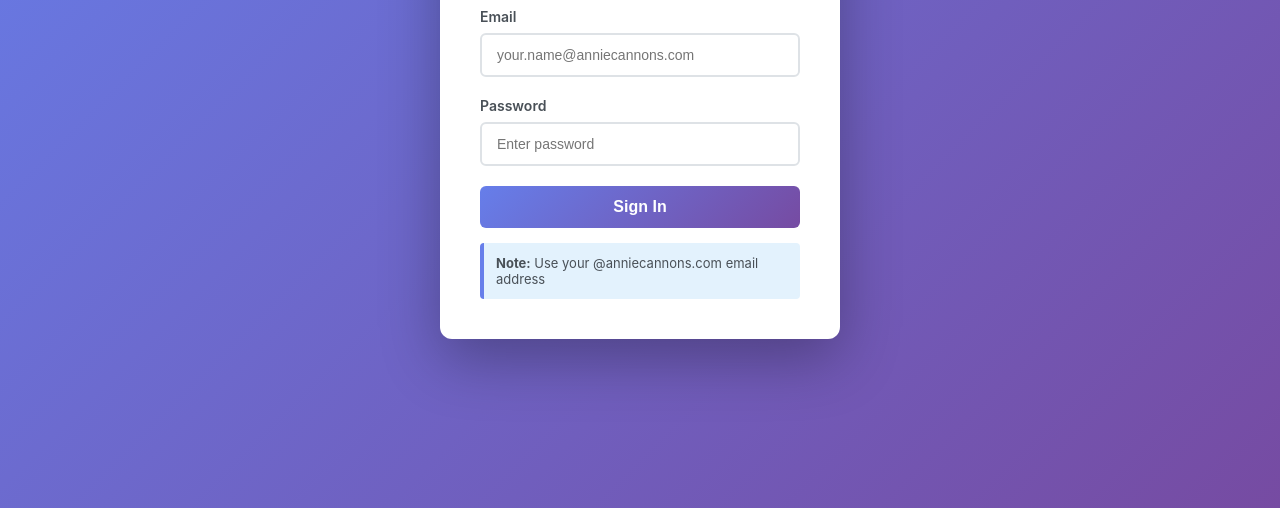
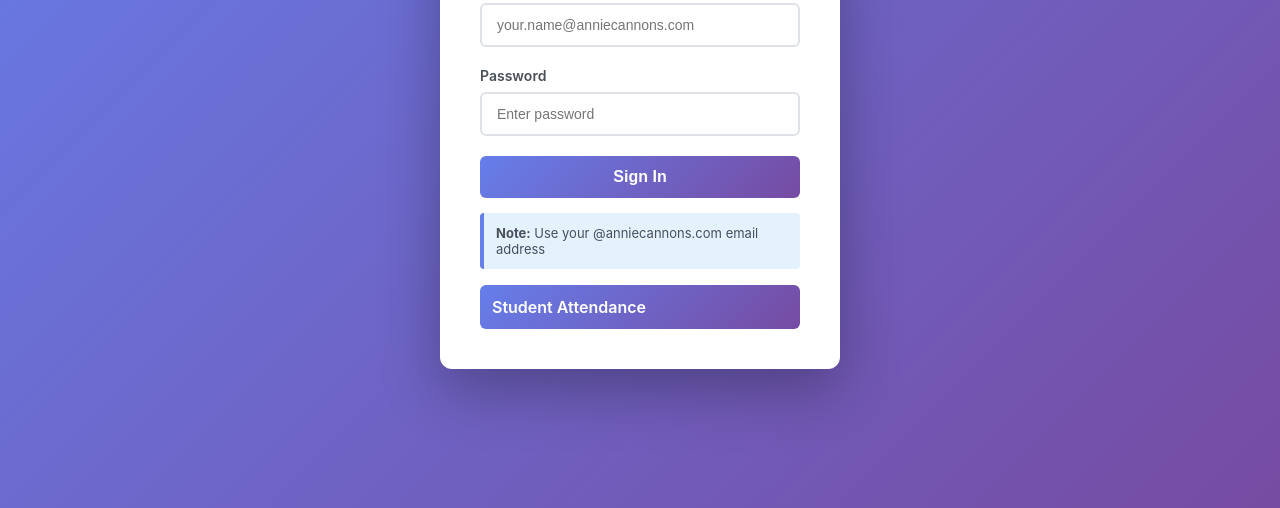
Before and after one commit to cm-hart/canvas-analytics, a website: page public/login.html in a window 1280 px wide. Shown: the part 292-800 px from the top of the page. Drawn offline with Linux system fonts and the light colour scheme.

Commit message:
added link student attendance link/button to login page

```diff
--- a/public/login.html
+++ b/public/login.html
@@ -1,8 +1,8 @@
 <!DOCTYPE html>
 <html lang="en">
   <head>
-    <meta charset="UTF-8">
-    <meta name="viewport" content="width=device-width, initial-scale=1.0">
+    <meta charset="UTF-8" />
+    <meta name="viewport" content="width=device-width, initial-scale=1.0" />
     <title>Login - Canvas Analytics Dashboard</title>
     <style>
       * {
@@ -12,7 +12,8 @@
       }
 
       body {
-            font-family: -apple-system, BlinkMacSystemFont, 'Segoe UI', Roboto, Oxygen, Ubuntu, Cantarell, sans-serif;
+        font-family: -apple-system, BlinkMacSystemFont, "Segoe UI", Roboto,
+          Oxygen, Ubuntu, Cantarell, sans-serif;
         background: linear-gradient(135deg, #667eea 0%, #764ba2 100%);
         min-height: 100vh;
         display: flex;
@@ -122,6 +123,7 @@
         border-radius: 4px;
         font-size: 13px;
         color: #495057;
+        /* margin-bottom: 1.5rem; */
       }
     </style>
   </head>
@@ -143,7 +145,7 @@
             name="email"
             placeholder="your.name@anniecannons.com"
             required
-                >
+          />
         </div>
 
         <div class="form-group">
@@ -154,63 +156,84 @@
             name="password"
             placeholder="Enter password"
             required
-                >
+          />
         </div>
 
-            <button type="submit" class="btn" id="loginBtn">
-                Sign In
-            </button>
+        <button type="submit" class="btn" id="loginBtn">Sign In</button>
       </form>
 
       <div class="hint">
         <strong>Note:</strong> Use your @anniecannons.com email address
       </div>
+      <div style="display: flex; justify-content: center;">
+        <a
+          href="https://stirring-unicorn-e11a02.netlify.app/"
+          target="_blank"
+          class="btn"
+          style="
+            /* padding: 10px 20px;
+                background: rgba(255, 255, 255, 0.2);
+                color: white;
+                border: 2px solid purple;
+                border-radius: 6px;
+                cursor: pointer;
+                font-weight: 600;
+                transition: background 0.2s; */
+            text-decoration: none;
+            margin-top: 1rem !important;
+            /* font-size: 13px;
+                margin-right: 2rem; */
+          "
+          >Student Attendance</a
+        >
+      </div>
     </div>
 
     <script>
-        const form = document.getElementById('loginForm');
-        const errorDiv = document.getElementById('error');
-        const loginBtn = document.getElementById('loginBtn');
+      const form = document.getElementById("loginForm");
+      const errorDiv = document.getElementById("error");
+      const loginBtn = document.getElementById("loginBtn");
 
-        form.addEventListener('submit', async (e) => {
+      form.addEventListener("submit", async (e) => {
         e.preventDefault();
 
-            const email = document.getElementById('email').value;
-            const password = document.getElementById('password').value;
+        const email = document.getElementById("email").value;
+        const password = document.getElementById("password").value;
 
         // Disable button
         loginBtn.disabled = true;
-            loginBtn.textContent = 'Signing in...';
-            errorDiv.classList.remove('show');
+        loginBtn.textContent = "Signing in...";
+        errorDiv.classList.remove("show");
 
         try {
-                const response = await fetch('/api/login', {
-                    method: 'POST',
+          const response = await fetch("/api/login", {
+            method: "POST",
             headers: {
-                        'Content-Type': 'application/json'
+              "Content-Type": "application/json",
             },
-                    credentials: 'include',
-                    body: JSON.stringify({ email, password })
+            credentials: "include",
+            body: JSON.stringify({ email, password }),
           });
 
           const data = await response.json();
 
           if (response.ok) {
             // Redirect to dashboard
-                    window.location.href = '/';
+            window.location.href = "/";
           } else {
             // Show error
-                    errorDiv.textContent = data.error || 'Login failed. Please try again.';
-                    errorDiv.classList.add('show');
+            errorDiv.textContent =
+              data.error || "Login failed. Please try again.";
+            errorDiv.classList.add("show");
             loginBtn.disabled = false;
-                    loginBtn.textContent = 'Sign In';
+            loginBtn.textContent = "Sign In";
           }
         } catch (error) {
-                console.error('Login error:', error);
-                errorDiv.textContent = 'An error occurred. Please try again.';
-                errorDiv.classList.add('show');
+          console.error("Login error:", error);
+          errorDiv.textContent = "An error occurred. Please try again.";
+          errorDiv.classList.add("show");
           loginBtn.disabled = false;
-                loginBtn.textContent = 'Sign In';
+          loginBtn.textContent = "Sign In";
         }
       });
     </script>
```
Lines whose indentation alone changed are shown as unchanged.
